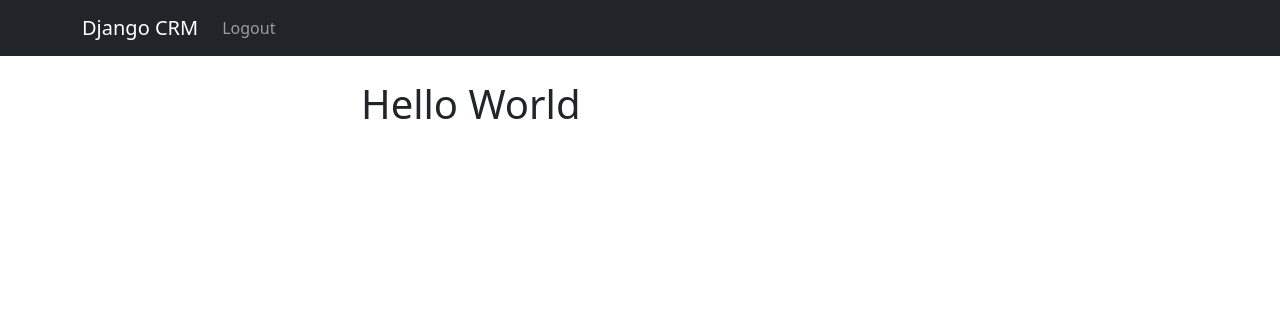
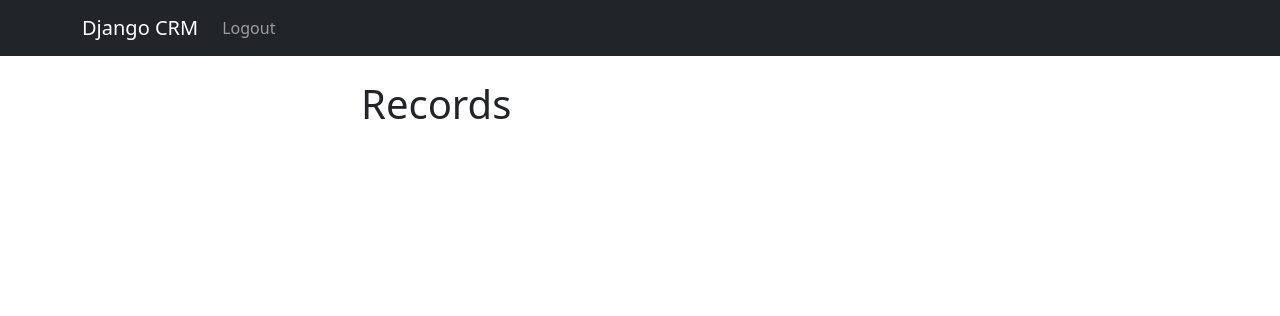
Before and after one commit to franciscopantojag/django-crm, a Django app: page / in a window 1280 px wide. Shown: the top 316 px of the page. Run offline with Django 4.2, Linux system fonts and the light colour scheme; the visitor is signed in with stand-in values (Sample User, id 1); data that the repository does not hold is empty.

Commit message:
feat: setup view records on website

```diff
--- a/website/templates/home.html
+++ b/website/templates/home.html
@@ -2,7 +2,12 @@
 {% block content %}
     {% if user.is_authenticated %}
         <div class="col-md-6 mx-auto">
-            <h1>Hello World</h1>
+            <h1>Records</h1>
+            {% if records %}
+                {% for record in records %}
+                    {{ record }} <br/>
+                {% endfor %}
+            {% endif %}
         </div>
     {% else %}
         <div class="mx-auto col-lg-4 col-md-8">
--- a/website/views.py
+++ b/website/views.py
@@ -3,18 +3,20 @@ from django.http import HttpRequest, HttpResponseNotAllowed
 from django.contrib.auth import authenticate, login, logout
 from django.contrib import messages
 from .forms import SignUpForm
+from .models import Record
 
 
 def home(request: 'HttpRequest'):
-    return render(request, 'home.html', {})
+    records = Record.objects.all() if request.user.is_authenticated else None
+    return render(request, 'home.html', {'records': records})
 
 
 def login_user(request: 'HttpRequest'):
     if request.method != 'POST':
         return HttpResponseNotAllowed(['POST'])
+
     username = request.POST['username']
     password = request.POST['password']
-
     user = authenticate(request, username=username, password=password)
 
     if user is None:
```
